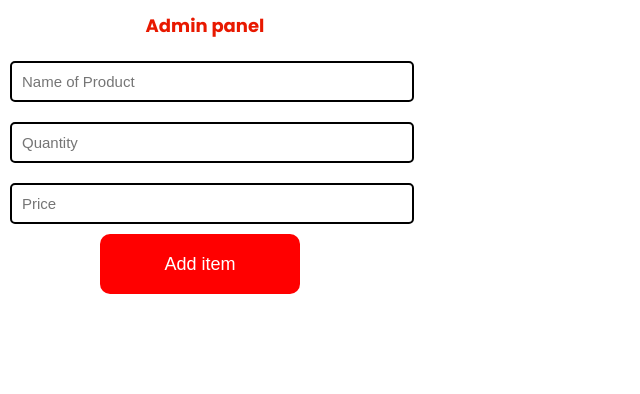
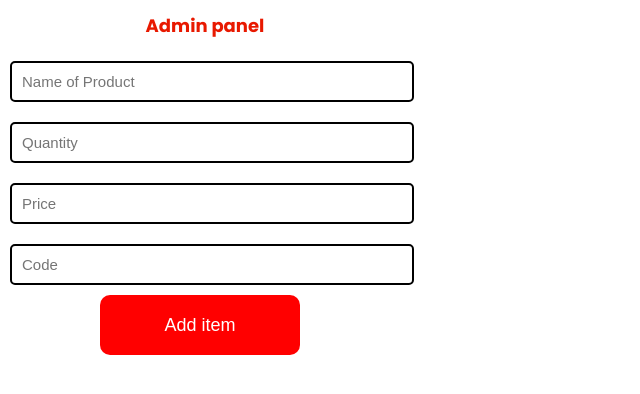
Before and after one commit to 1blackghost/mini-project-v1, a Django app: template miniproject/main/templates/adminpanel.html in a window 1280 px wide. Shown: the top 394 px of the page, without its empty margins (0-640 px from the left). Run offline with Django 5.2, Linux system fonts and the light colour scheme; the template is opened without the code that fills it, so the values that code supplies are empty.

Commit message:
Update adminpanel.html

```diff
--- a/miniproject/main/templates/adminpanel.html
+++ b/miniproject/main/templates/adminpanel.html
@@ -15,6 +15,7 @@
 <input type="text" class="name" placeholder="Name of Product"/>
 <input type="text" class="name" placeholder="Quantity"/>
 <input type="text" class="name" placeholder="Price"/>
+<input type="text" class="name" placeholder="Code"/>
 <button class="submit">Add item</button>
 </div>
 </body>
```
